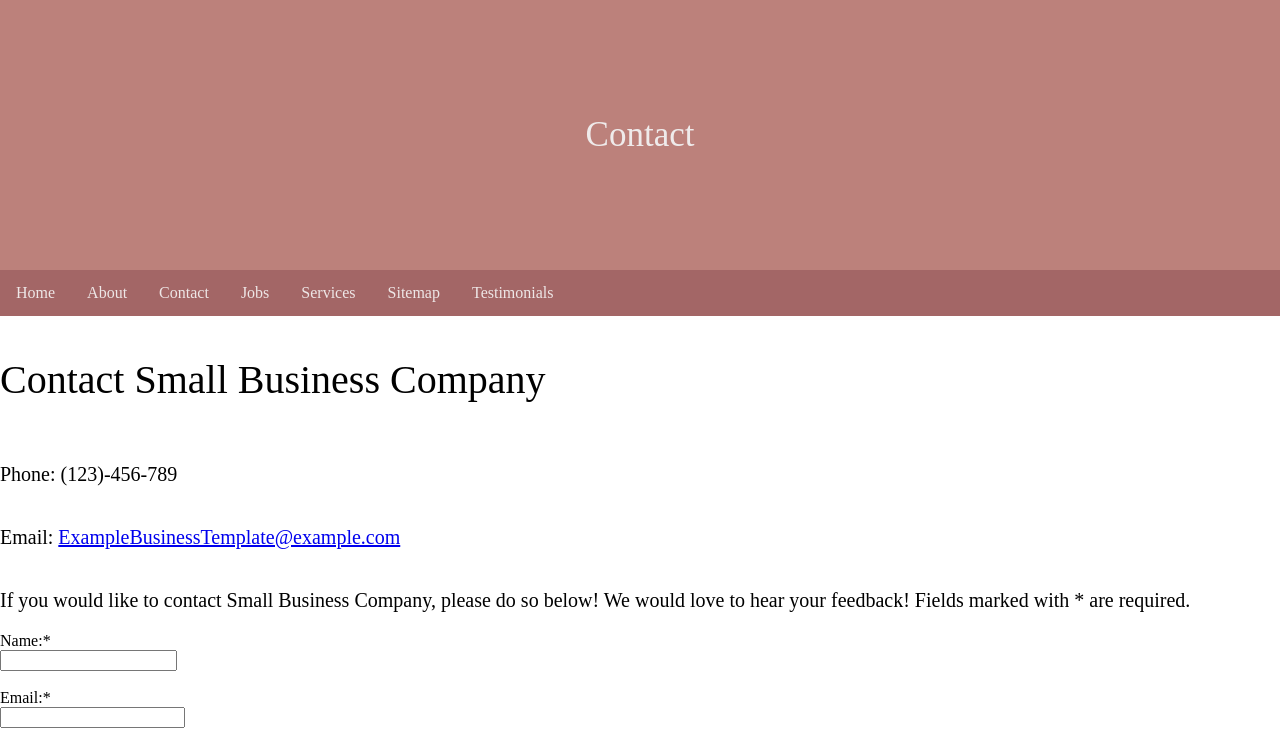
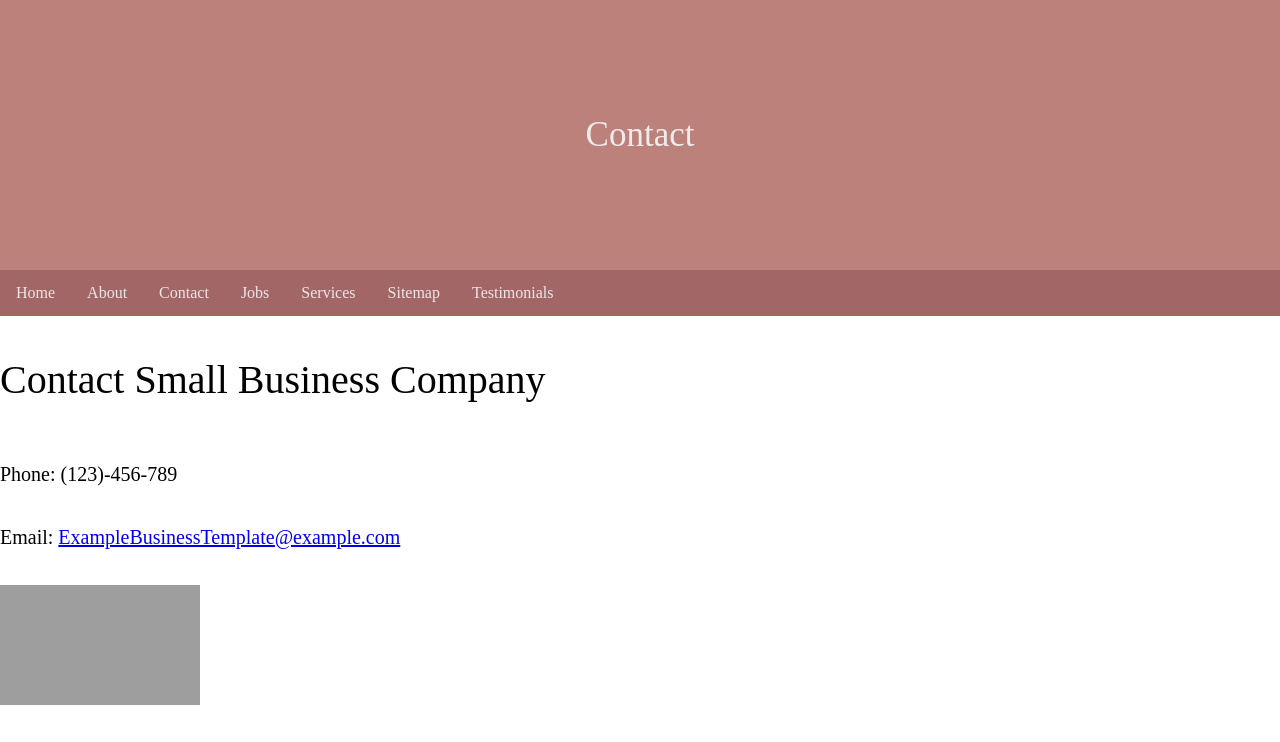
Before and after one commit to djorda83/djorda83, a plain HTML site: page contact.html in a window 1280 px wide. Shown: the top 742 px of the page. Drawn offline with Linux system fonts and the light colour scheme; grey boxes are pictures that could not be loaded.

Commit message:
Update contact.html

```diff
--- a/contact.html
+++ b/contact.html
@@ -28,10 +28,13 @@
       <li><a href="https://djorda83.github.io/djorda83/sitemap.html">Sitemap</a></li>
       <li><a href="https://djorda83.github.io/djorda83/testimonials.html">Testimonials</a></li>
     </ul>
+
     <p style="font-size: 40px; text-align: left;">Contact Small Business Company</p>
     <p style="font-size: 20px;">Phone: (123)-456-789</p>
     <!--Source: https://www.w3schools.com/tags/tryit.asp?filename=tryhtml_link_mailto-->
     <p style="font-size: 20px;">Email: <a href="mailto:ExampleBusinessTemplate@example.com"> ExampleBusinessTemplate@example.com</a></p>
+    <p><a href="https://pixabay.com/illustrations/question-mark-question-response-1019935/">
+    <img src="https://cdn.pixabay.com/photo/2015/11/03/09/01/question-mark-1019935_1280.jpg" alt="Figure with question mark above head" width="200" height="120"></a></p>
     <p style="font-size: 20px; text-align: left;">If you would like to contact Small Business Company, please do so below! We would love to hear your feedback! Fields marked with * are required.</p>
 
     <!--Source: https://blog.getform.io/how-to-create-an-html-form-that-sends-you-an-email-->
```
